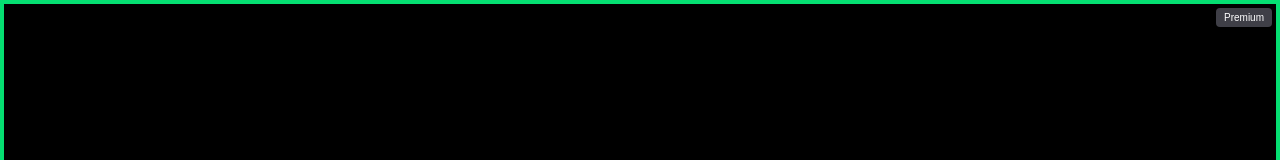
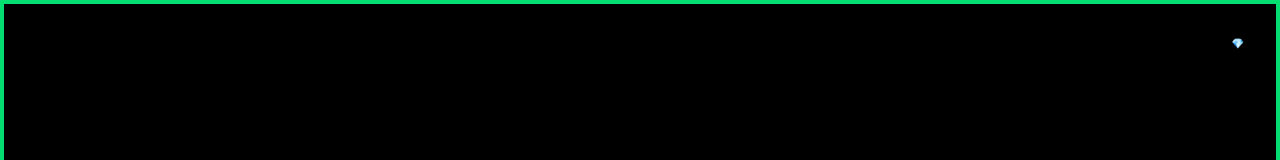
Before and after one commit to TheMindyz/mindyz-web, a Next.js app: page / in a window 1280 px wide. Shown: the top 160 px of the page. Built offline with nearby package versions, Linux system fonts and the light colour scheme.

Commit message:
atualização

```diff
--- a/src/app/page.tsx
+++ b/src/app/page.tsx
@@ -251,19 +251,17 @@ export default function Home() {
     <main className="relative flex min-h-screen flex-col items-center justify-center bg-black p-6 text-white border-4 border-green-400 shadow-[0_0_20px_4px_rgba(34,197,94,0.7)]">
       <div className="absolute inset-0 bg-purple-950 z-[-3]" />
 
-      {/* Botão discreto para testar tela premium */}
-      {step === "inicio" && (
-        <button
-          onClick={() => setStep("boasVindasPremium")}
-          className="fixed top-2 right-2 text-[10px] bg-zinc-700 bg-opacity-30 text-white px-2 py-0.5 rounded z-50 hover:bg-opacity-60 transition-opacity"
-          title="Testar Tela Premium (clique discreto)"
-        >
-          Premium
-        </button>
-      )}
-
       {step === "inicio" && (
         <section className="relative w-full h-screen flex items-center justify-center bg-black overflow-hidden">
+          {/* Botão discreto no topo direito */}
+          <button
+            onClick={() => setStep("boasVindasPremium")}
+            className="absolute top-2 right-2 text-[10px] bg-transparent text-zinc-600 hover:text-green-400 z-50"
+            title="Área Premium"
+          >
+            💎
+          </button>
+
           {/* Conteúdo */}
           <div className="z-20 text-center space-y-6">
             {/* LOGO */}
```
